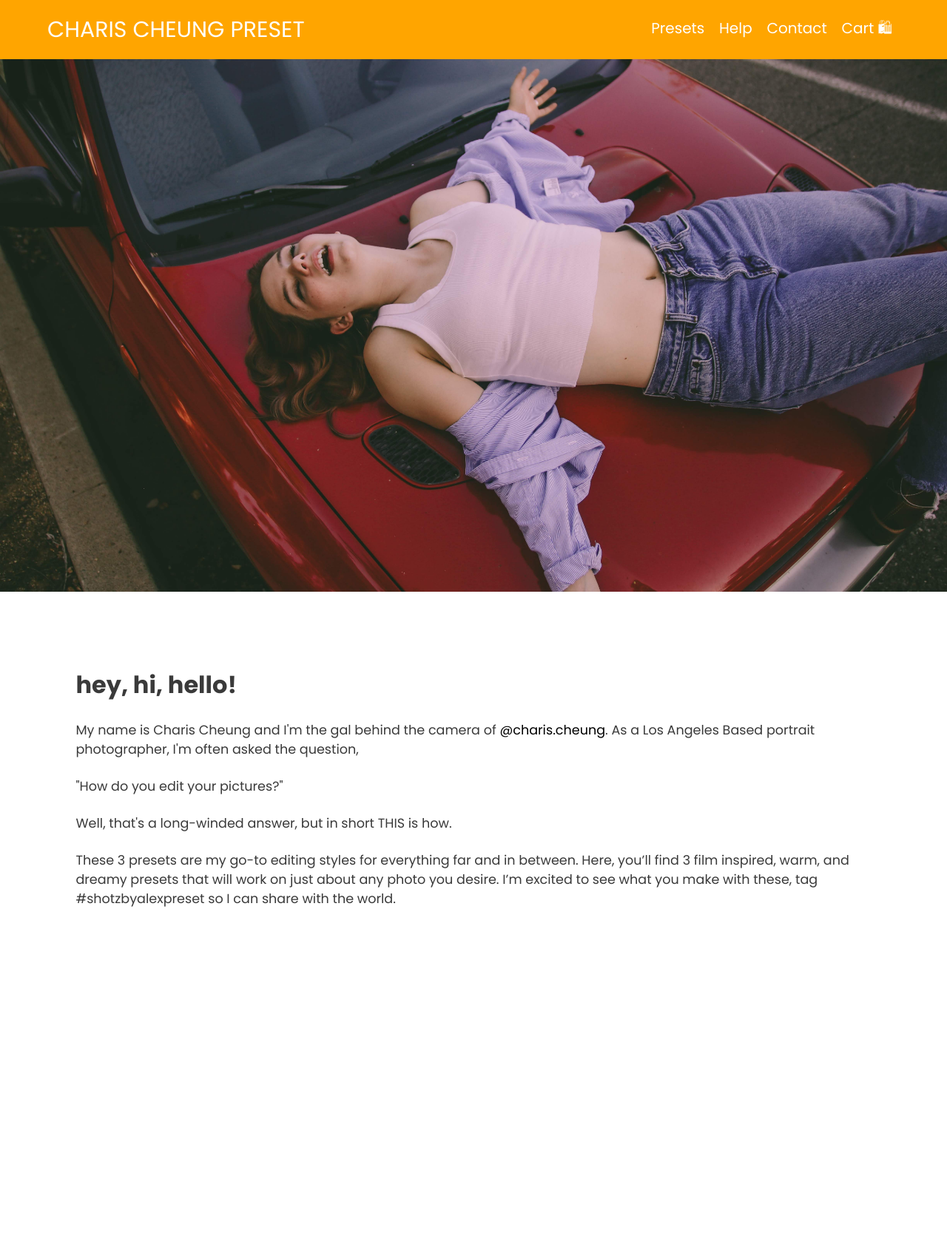
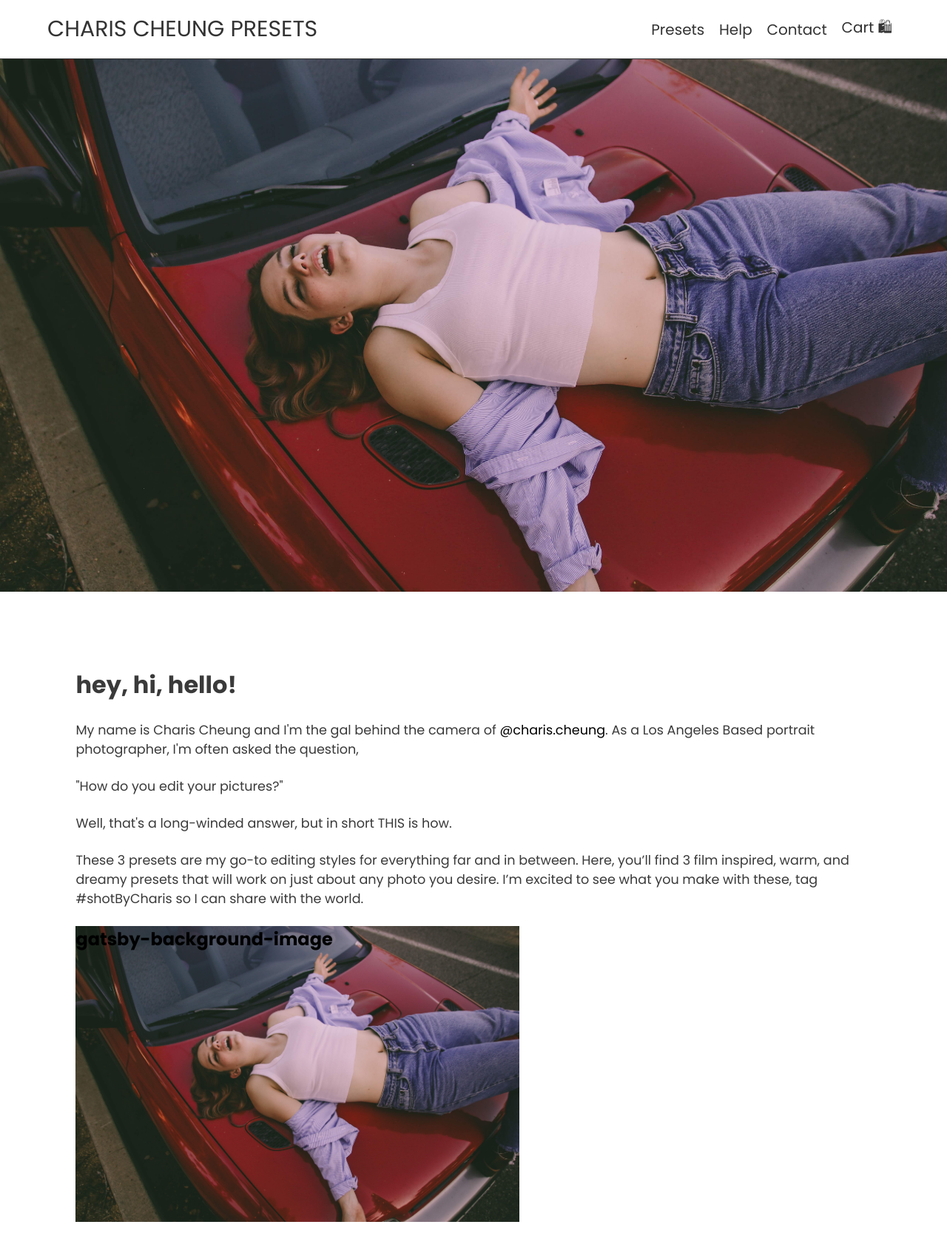
Before and after one commit to lorenzejay/ljaph-Charis-preset-eCommerce, a Gatsby site: page / in a window 1280 px wide. Shown: the whole page at 74% size. Before the commit the page ends 1355 px from the top, so only its background shows below. Built offline with nearby package versions, Linux system fonts and the light colour scheme; Gatsby itself is replaced by a stand-in of ours.

Commit message:
add background image for preset

```diff
--- a/gatsby-config.js
+++ b/gatsby-config.js
@@ -6,12 +6,26 @@
 require("dotenv").config({
   path: `.env`,
 })
+const path = require("path")
 
 module.exports = {
+  siteMetadata: {
+    title: "Charis Cheung Presets",
+    author: "Charis Cheung",
+  },
   /* Your site config here */
   plugins: [
     `gatsby-plugin-sass`,
-
+    `gatsby-background-image`,
+    {
+      resolve: `gatsby-source-filesystem`,
+      options: {
+        name: `Images`,
+        path: path.join(__dirname, "src", "Images"),
+      },
+    },
+    `gatsby-transformer-sharp`,
+    `gatsby-plugin-sharp`,
     {
       resolve: `gatsby-source-shopify`,
       options: {
--- a/src/Components/Navbar/index.js
+++ b/src/Components/Navbar/index.js
@@ -1,13 +1,24 @@
-import { Link } from "gatsby"
+import { Link, graphql, useStaticQuery } from "gatsby"
 import React from "react"
 import "./styles.scss"
 
 const Navbar = () => {
+  const data = useStaticQuery(graphql`
+    query {
+      site {
+        siteMetadata {
+          title
+          author
+        }
+      }
+    }
+  `)
+
   return (
     <nav>
       <div>
         <Link className="logo" to="/">
-          Charis Cheung Preset
+          {data.site.siteMetadata.title}
         </Link>
       </div>
       <ul>
@@ -29,3 +40,14 @@ const Navbar = () => {
 }
 
 export default Navbar
+
+// export const query = graphql`
+//   {
+//     site {
+//       siteMetadata {
+//         title
+//         author
+//       }
+//     }
+//   }
+// `
--- a/src/Components/Navbar/styles.scss
+++ b/src/Components/Navbar/styles.scss
@@ -3,25 +3,30 @@ nav {
   align-items: center;
   justify-content: space-between;
   padding: 0 5%;
-  background-color: orange;
+  background-color: white;
   height: 10vh;
+  border-bottom: 1.3px solid #333333;
   a {
     text-decoration: none;
   }
   .logo {
-    color: white;
+    color: #333333;
     font-size: 30px;
     text-transform: uppercase;
   }
   ul {
     display: flex;
     justify-content: space-around;
+    align-items: center;
     width: 30%;
     li {
       list-style-type: none;
       a {
-        color: white;
+        color: #333333;
         font-size: 20px;
+        &:focus {
+          text-decoration: underline;
+        }
       }
     }
   }
--- a/src/pages/index.js
+++ b/src/pages/index.js
@@ -1,9 +1,29 @@
 import React from "react"
 import Layout from "../Layouts/Layout"
 import styled from "@emotion/styled"
-// import MainImage from "../Images/IMG_1135 (1).JPG"
+import BackgroundImage from "gatsby-background-image"
+import { css, jsx } from "@emotion/react"
+import { useStaticQuery, graphql } from "gatsby"
 
-export default function Home() {
+export default function Home({ className }) {
+  // const backgroundStyles = css`
+  //   background-image: url(${MainImage});
+  // `
+
+  const data = useStaticQuery(graphql`
+    query {
+      desktop: file(relativePath: { eq: "IMG_1135 (1).JPG" }) {
+        childImageSharp {
+          fluid(quality: 90, maxWidth: 1920) {
+            ...GatsbyImageSharpFluid_withWebp
+          }
+        }
+      }
+    }
+  `)
+
+  const imageData = data.desktop.childImageSharp.fluid
+
   const HomeSection = styled.div(`
   font-family: 'Poppins', sans-serrif
     display: flex;
@@ -42,6 +62,12 @@ export default function Home() {
     }
   `
 
+  const HomePresetImageWrapper = styled.div`
+    display: flex
+    gap: 5vw
+
+    `
+
   return (
     <Layout>
       <HomeSection>
@@ -69,11 +95,28 @@ export default function Home() {
             These 3 presets are my go-to editing styles for everything far and
             in between. Here, you’ll find 3 film inspired, warm, and dreamy
             presets that will work on just about any photo you desire. I’m
-            excited to see what you make with these, tag #shotzbyalexpreset so I
-            can share with the world.
+            excited to see what you make with these, tag #shotByCharis so I can
+            share with the world.
           </HomeP>
+          <HomePresetImageWrapper>
+            <BackgroundImage
+              Tag="section"
+              fluid={imageData}
+              className={className}
+              backgroundColor={`#040e18`}
+              style={{ width: 600, height: 400 }}
+            >
+              <h2>gatsby-background-image</h2>
+            </BackgroundImage>
+          </HomePresetImageWrapper>
         </HomeTextContent>
       </HomeSection>
     </Layout>
   )
 }
+
+const HomePresetImage = styled(BackgroundImage)`
+  background-position: bottom center;
+  background-repeat: no-repeat;
+  background-size: cover;
+`
```
Also changed, not shown: package.json (+6 -1 lines), 1 other file.
